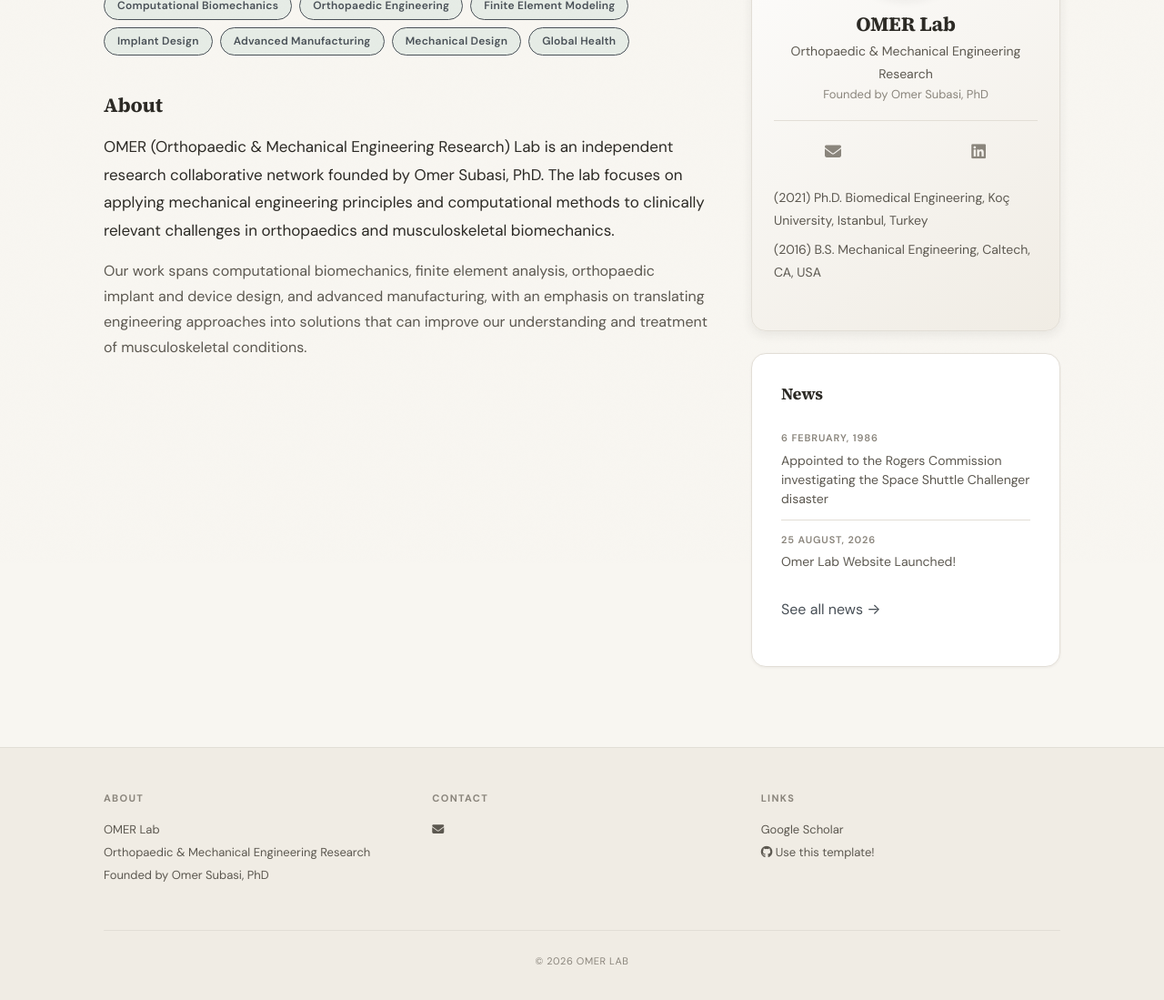
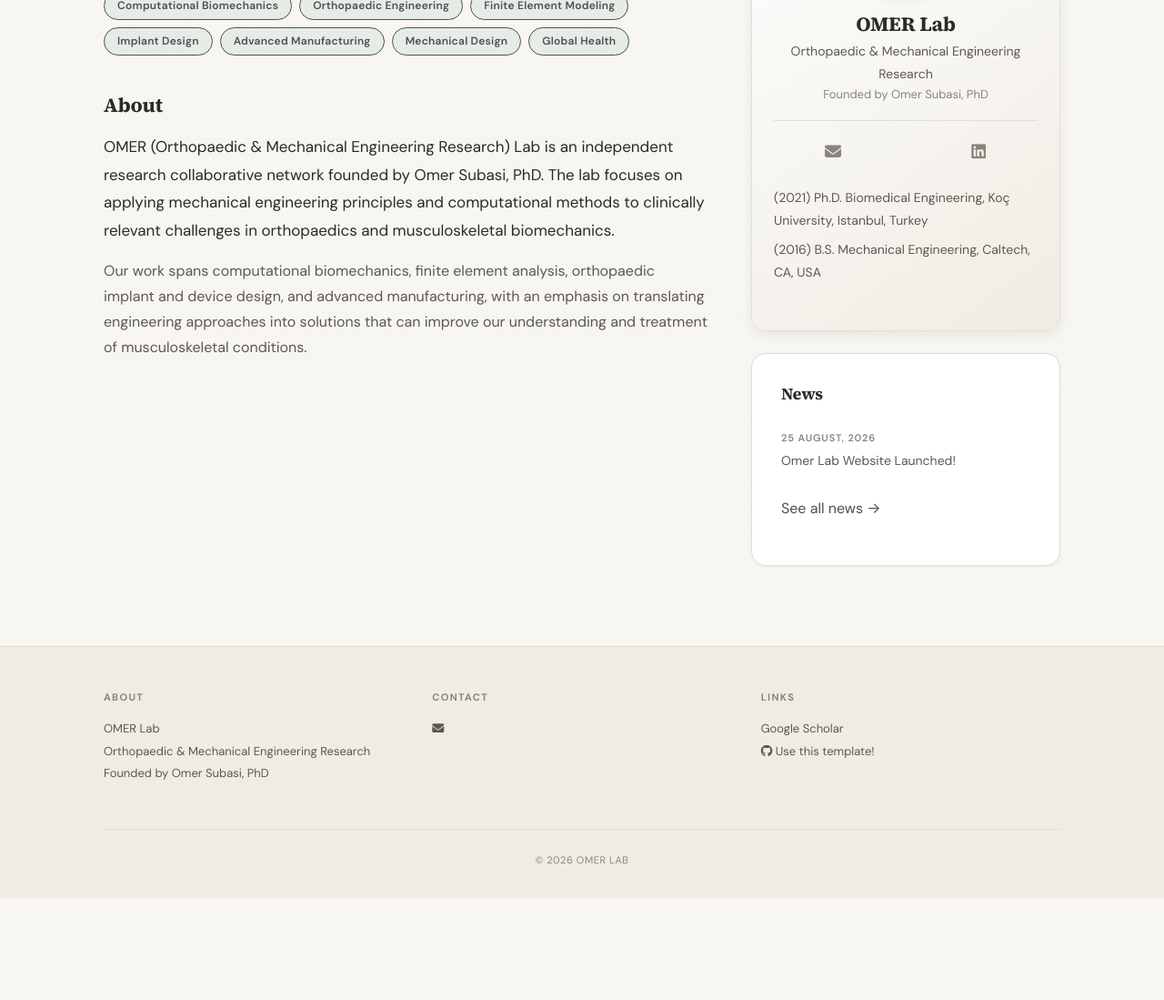
Before and after one commit to osubasi25/osubasi25.github.io, a Jekyll site: the page built from _pages/home.md, in a window 1280 px wide, cut to the strip 281-1380 px from the top of the page. Shown: the whole strip at 91% size. Built offline with Jekyll 4.4.1, drawn with Linux system fonts in a browser that asks for light colours; a style sheet for code colours, icons or effects is not loaded; after the commit the page ends 1268 px from its top, so only the background shows below that.

Commit message:
Update news.yml

```diff
--- a/_data/news.yml
+++ b/_data/news.yml
@@ -1,8 +1,6 @@
 # News items shown on the home page sidebar.
 # The 3 most recent are shown; all appear on /allnews.
 # Each entry needs: date, headline
-- date: 6 February, 1986
-  headline: "Appointed to the Rogers Commission investigating the Space Shuttle Challenger disaster"
 
 - date: 25 August, 2026
   headline: "Omer Lab Website Launched!"
```
